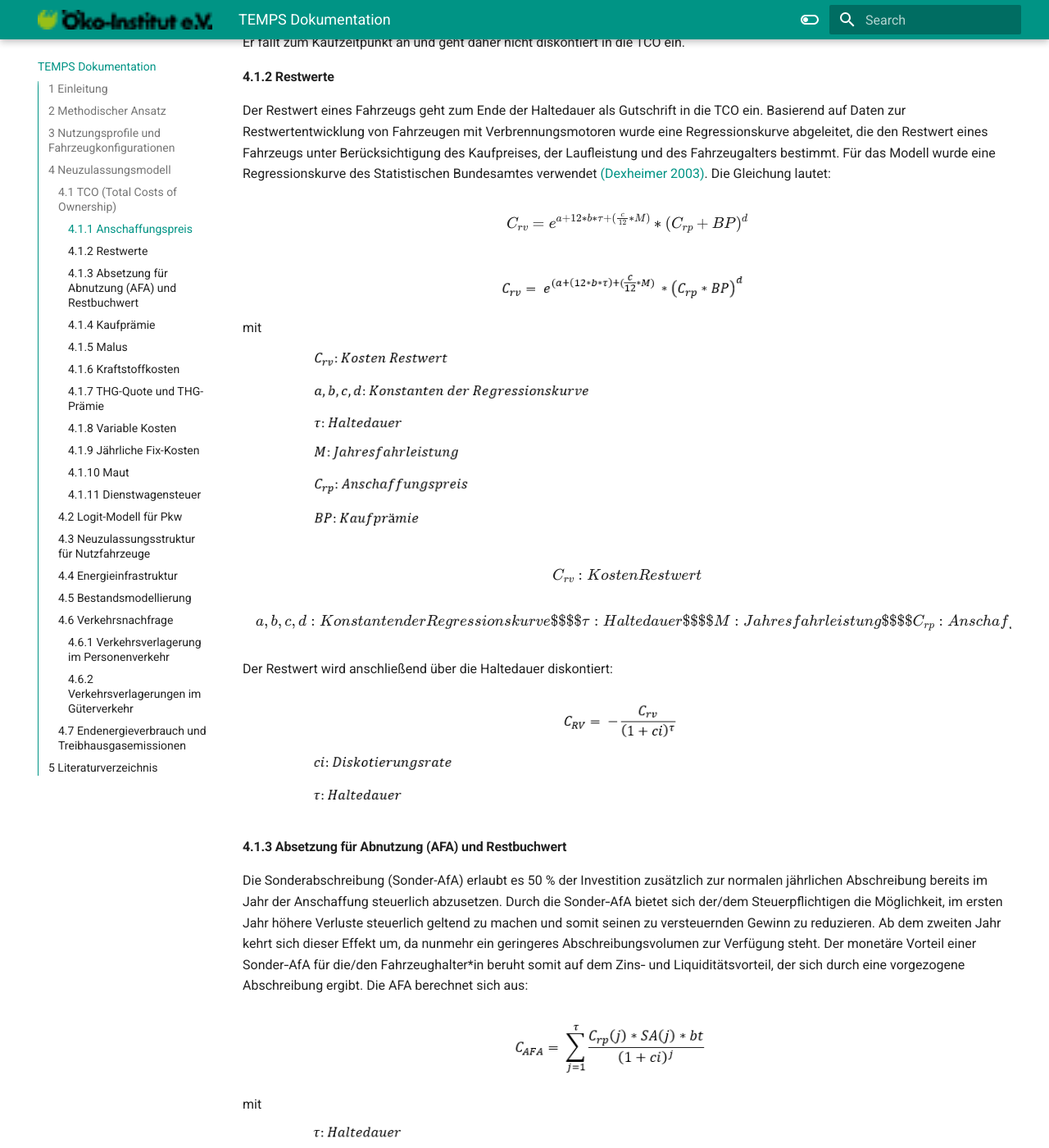
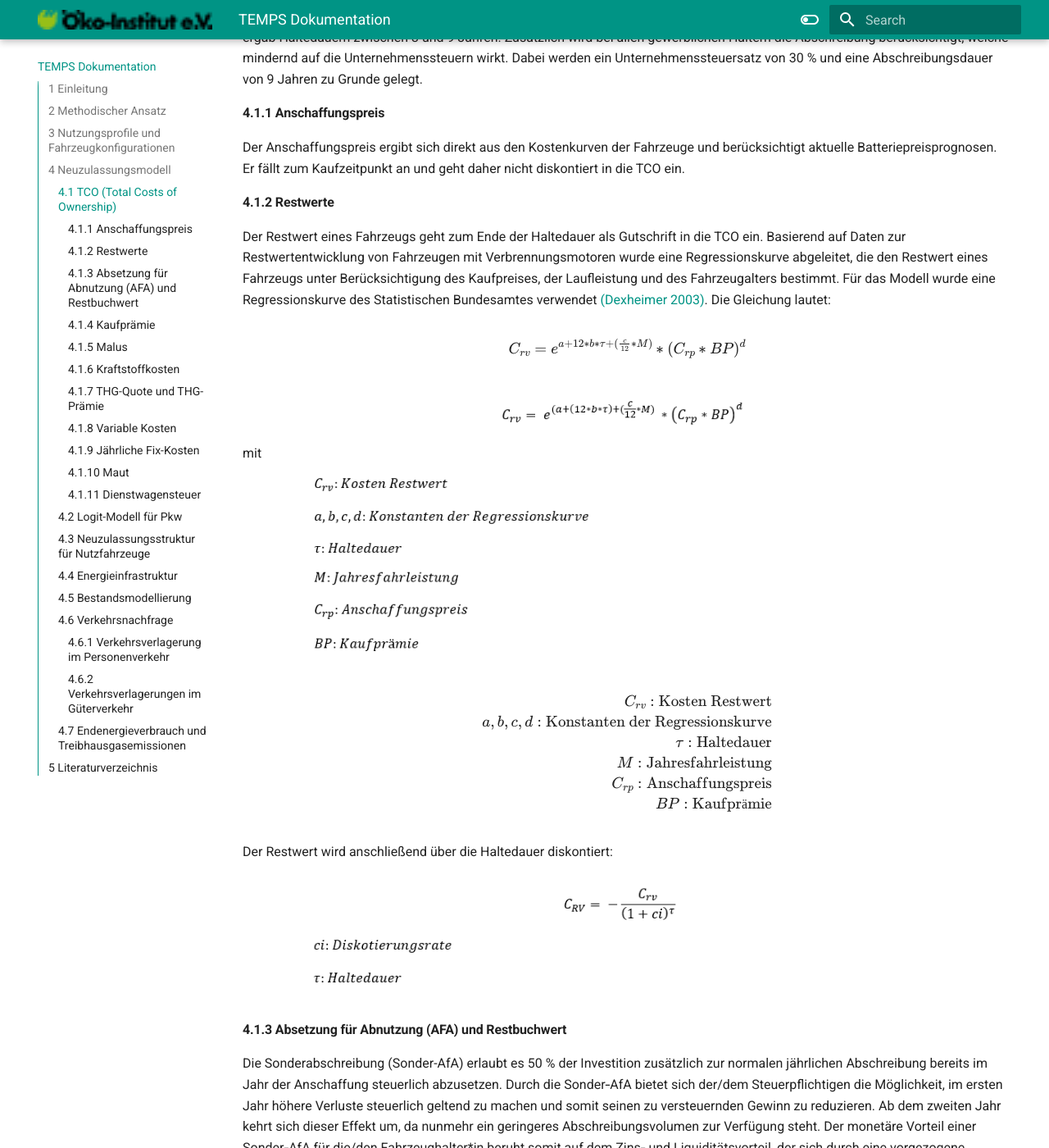
Before and after one commit to wolfgoerz/TEMPS_documentation, an MkDocs documentation site: the page built from docs/index.md, in a window 1280 px wide and 1400 px high, scrolled down 5850 px. Shown: the whole window at 82% size. Built offline with MkDocs 1.6.1 and Material for MkDocs 9.7.7, drawn with Linux system fonts in a browser that asks for light colours; formulas are drawn with MathJax 3; some of the changed text lies outside the part shown.

Commit message:
Update index.md

```diff
--- a/docs/index.md
+++ b/docs/index.md
@@ -1,9 +1,25 @@
 # TEMPS Dokumentation
 (Stand Mai 2024)
 
-test \$p(x|y) = \frac{p(y|x)p(x)}{p(y)}\$ und weiter (dies funktioniert noch nicht in einer Zeile auf der Website, in der github Vorschau aber schon)
+test $p(x|y) = \frac{p(y|x)p(x)}{p(y)}$ und weiter (dies funktioniert noch nicht in einer Zeile auf der Website, in der github Vorschau aber schon)
 
 $p(x|y) = \frac{p(y|x)p(x)}{p(y)}$, $p(x|y) = \frac{p(y|x)p(x)}{p(y)}$
+
+$$
+\begin{align}
+  \text{Wo:} \
+  \text{test test}
+\end{align}
+$$
+
+$$
+\begin{align}
+  \text{Wo:} \
+  \text{test test}
+\end{align}
+$$
+
+Test für $inline \ mathe \ x = 4$ mal schauen ob das klappt
 
 $$
 E(\mathbf{v}, \mathbf{h}) = -\sum_{i,j}w_{ij}v_i h_j - \sum_i b_i v_i - \sum_j c_j h_j
@@ -206,7 +222,7 @@
 Die Gleichung lautet:
 
 $$
-C_{rv} =  e^{a+12 * b * \tau + (\frac{c}{12} * M)} * (C_{rp} + BP)^{d}
+C_{rv} =  e^{a+12 * b * \tau + (\frac{c}{12} * M)} * (C_{rp} * BP)^{d}
 $$
 
 ![1.png](1.png)
@@ -214,23 +230,14 @@
 ![2.png](2.png)
 
 $$
-C_{rv}: Kosten Restwert
-$$
-
-$$
-a, b, c, d: Konstanten der Regressionskurve
-$$
-$$
-\tau: Haltedauer
-$$
-$$
-M: Jahresfahrleistung
-$$
-$$
-C_{rp}: Anschaffungspreis
-$$
-$$
-BP: Kaufprämie
+\begin{align*}
+  C_{rv}: \text{Kosten Restwert} \\
+  a, b, c, d: \text{Konstanten der Regressionskurve} \\
+  \tau: \text{Haltedauer} \\
+  M: \text{Jahresfahrleistung} \\
+  C_{rp}: \text{Anschaffungspreis} \\
+  BP: \text{Kaufprämie} \\
+\end{align*}
 $$
 
 Der Restwert wird anschließend über die Haltedauer diskontiert:
```
